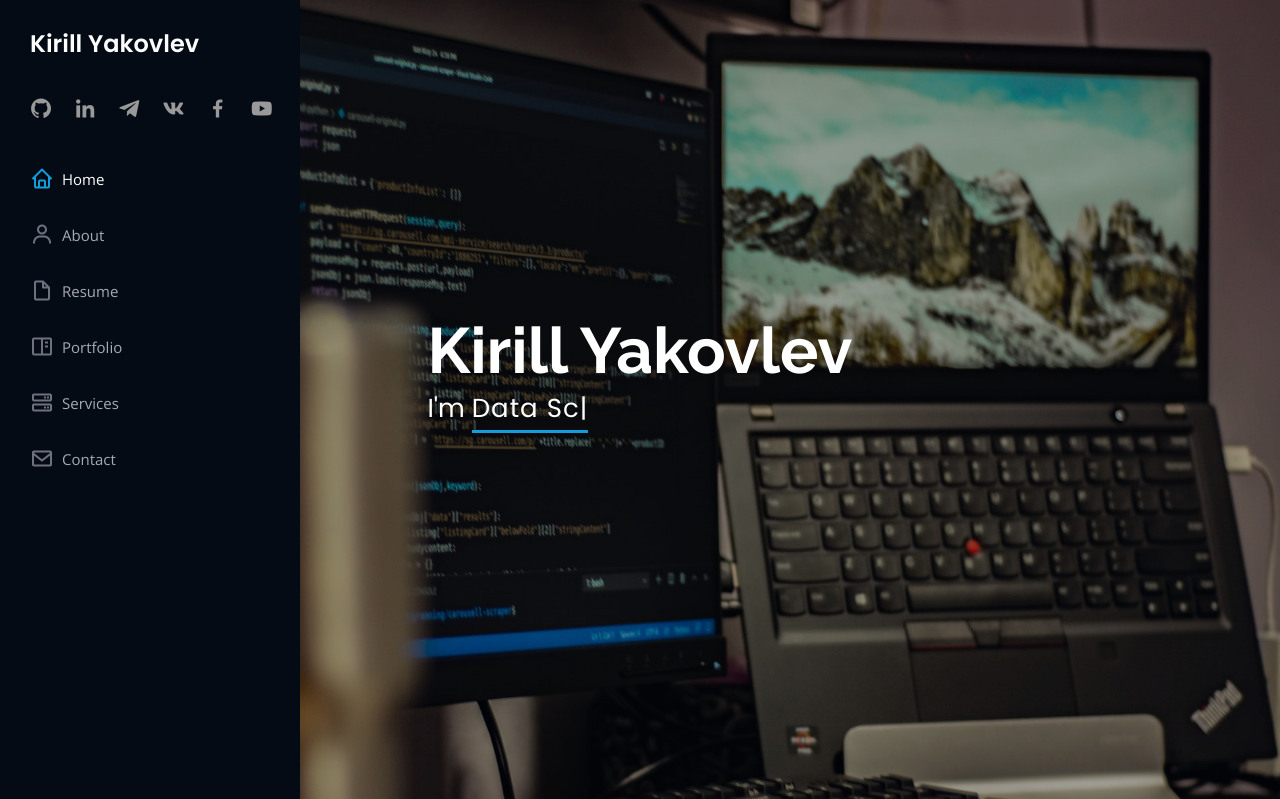
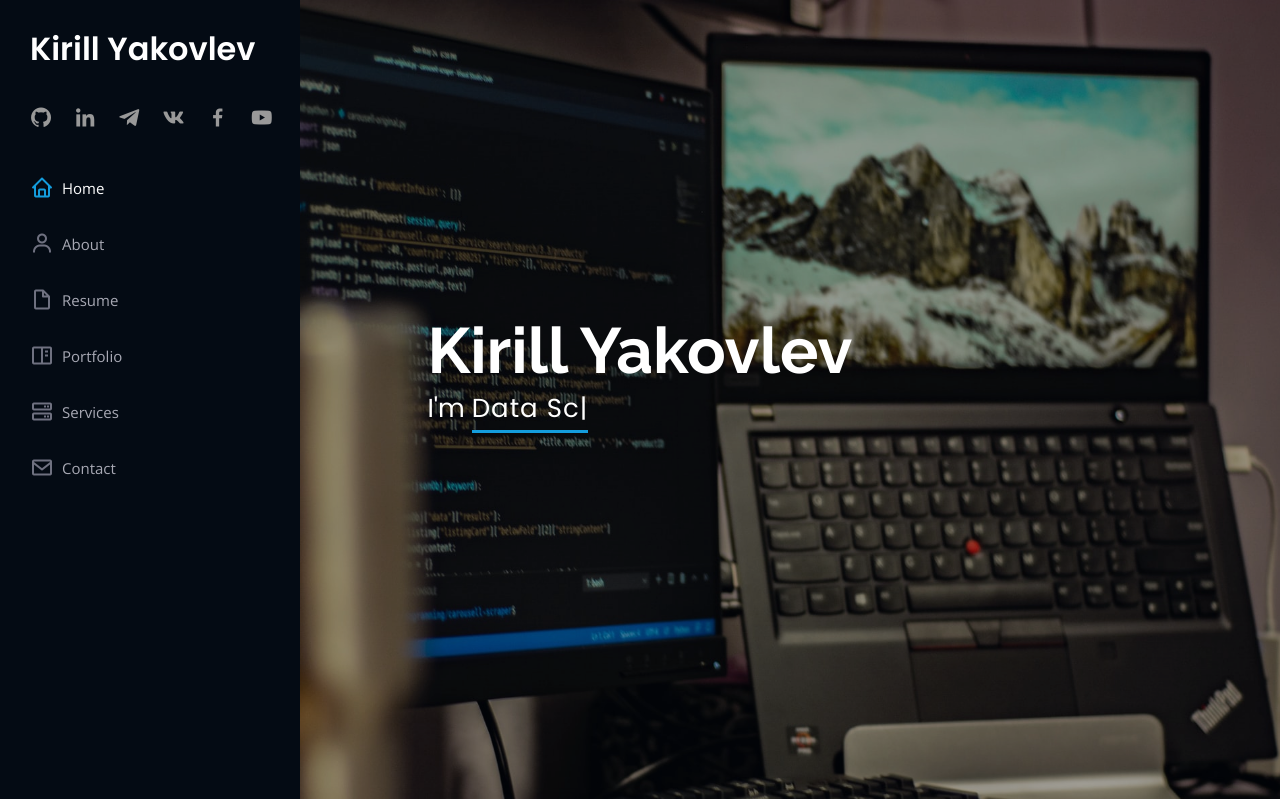
Before and after one commit to k-yakovlev/portfolio-website, a Flask app: page / in a window 1280 px wide. Shown: the top 799 px of the page. Run offline with Flask 2, Linux system fonts and the light colour scheme; some libraries are stand-ins or nearby versions.

Commit message:
Fix font-size of h1 in header from 24 to 32px.

```diff
--- a/static/css/style.css
+++ b/static/css/style.css
@@ -85,7 +85,7 @@ h1, h2, h3, h4, h5, h6 {
 }
 
 #header .profile h1 {
-  font-size: 24px;
+  font-size: 32px;
   margin: 0;
   padding: 30px 15px;
   font-weight: 600;
```
